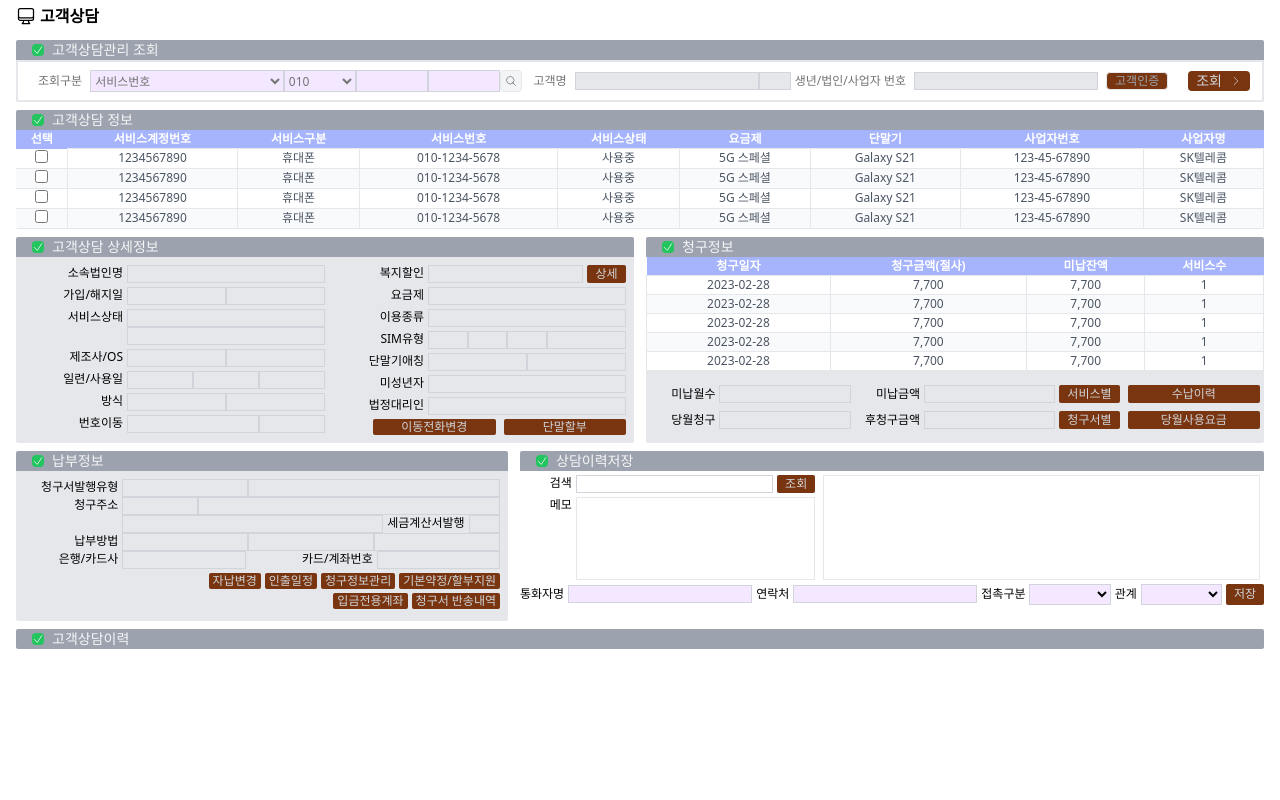
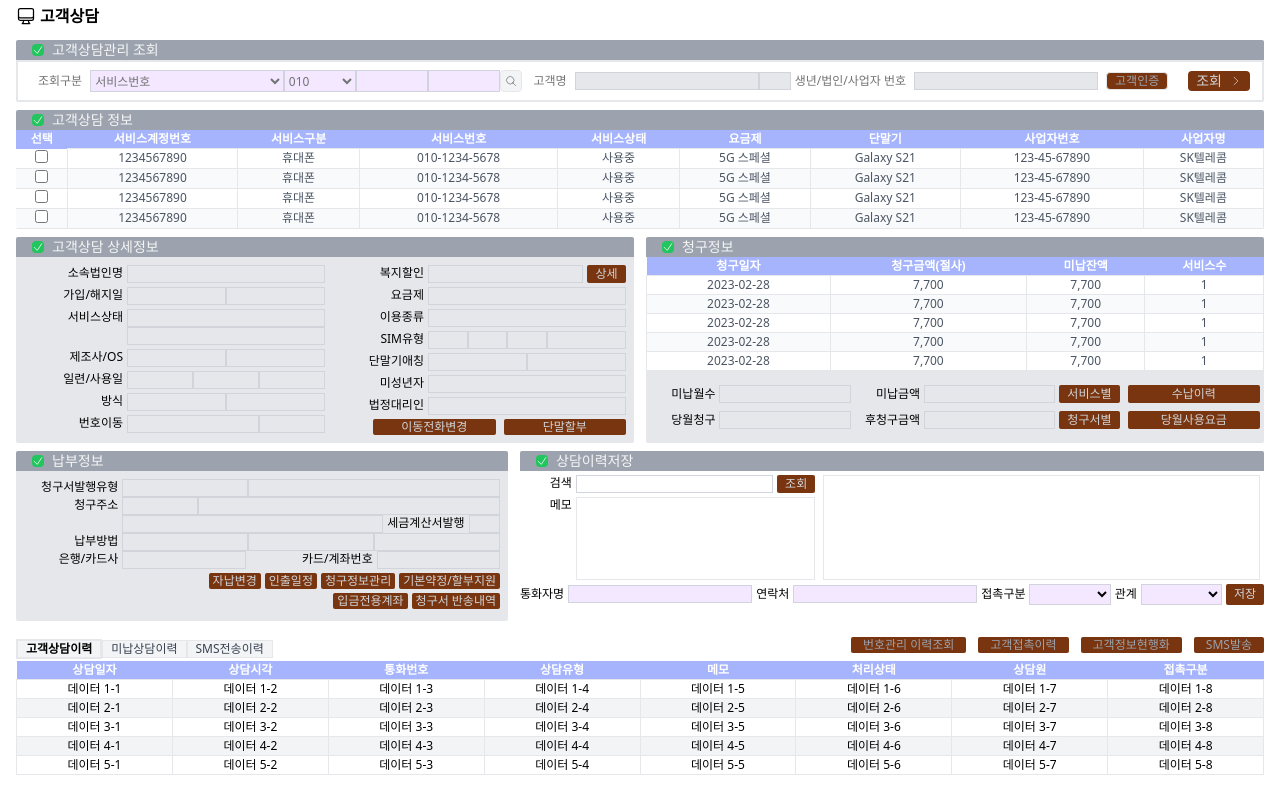
Before and after one commit to jinkihyeok/sk_practice, a React (Create React App) app: page / in a window 1280 px wide. Built offline with nearby package versions, Linux system fonts and the light colour scheme.

Commit message:
Create ConsultationHistory UI

```diff
--- a/src/components/sections/ConsultationHistory.tsx
+++ b/src/components/sections/ConsultationHistory.tsx
@@ -1,10 +1,61 @@
-import React from "react";
-import SectionHeader from "../common/SectionHeader";
+import React, {useState} from "react";
+import {consultationHistoryTableHeaders, consultationHistoryTabs} from "../../constants";
 
 export default function ConsultationHistory() {
+    const [activeTab, setActiveTab] = useState(0);
+
     return (
-        <div className="section-style">
-        <SectionHeader title="고객상담이력" />
+        <div className="mt-4 text-xs">
+            <div className="flex justify-between">
+                <div className="flex flex-row items-center">
+                {consultationHistoryTabs.map((tab, index) => (
+                    <div
+                        key={index}
+                        className={`px-2 cursor-pointer border bg-gray-100 ${
+                            activeTab === index
+                                ? "font-semibold border-2"
+                                : "text-gray-700"
+                        }`}
+                        onClick={() => setActiveTab(index)}
+                    >
+                        {tab.title}
+                    </div>
+                ))}
+                </div>
+                <div className="flex flex-row gap-3 mb-2">
+                    <button className="btn-style px-3 !text-gray-400">번호관리 이력조회</button>
+                    <button className="btn-style px-3 !text-gray-400">고객접촉이력</button>
+                    <button className="btn-style px-3 !text-gray-400">고객정보현행화</button>
+                    <button className="btn-style px-3 !text-gray-400">SMS발송</button>
+                </div>
+            </div>
+            <table className="table-auto w-full">
+                <thead>
+                <tr className="table-header-style">
+                    {consultationHistoryTableHeaders[activeTab].map((header, index) => (
+                        <th key={index}>
+                            {header}
+                        </th>
+                    ))}
+                </tr>
+                </thead>
+                <tbody>
+                {Array(5)
+                    .fill(null)
+                    .map((_, rowIndex) => (
+                        <tr
+                            key={rowIndex}
+                            className={rowIndex % 2 === 0 ? "bg-white" : "bg-gray-100"}
+                        >
+                            {consultationHistoryTableHeaders[activeTab].map((_, cellIndex) => (
+                                <td key={cellIndex} className="border text-center">
+                                    데이터 {rowIndex + 1}-{cellIndex + 1}
+                                </td>
+                            ))}
+                        </tr>
+                    ))}
+                </tbody>
+            </table>
         </div>
-    )
+    );
 }
--- a/src/constants.ts
+++ b/src/constants.ts
@@ -10,3 +10,36 @@ export const serviceNumberOptions = [
 export const firstNumberOptions = [
     {value: '010', label: '010'}
 ];
+
+export const consultationHistoryTabs = [
+    { title: "고객상담이력" },
+    { title: "미납상담이력" },
+    { title: "SMS전송이력" },
+];
+
+export const consultationHistoryTableHeaders = [
+    [
+        "상담일자",
+        "상담시각",
+        "통화번호",
+        "상담유형",
+        "메모",
+        "처리상태",
+        "상담원",
+        "접촉구분",
+    ],
+    [
+        "상담일",
+        "상담시각",
+        "상담조치",
+        "통화유형",
+        "약속일",
+        "수납방법",
+        "약속금액",
+        "통화번호",
+        "상담원",
+        "센터",
+        "이벤트",
+    ],
+    ["발송일", "발송시각", "처리상태", "발송메시지", "회선번호", "발송자사번", "발송자명"],
+];
```
